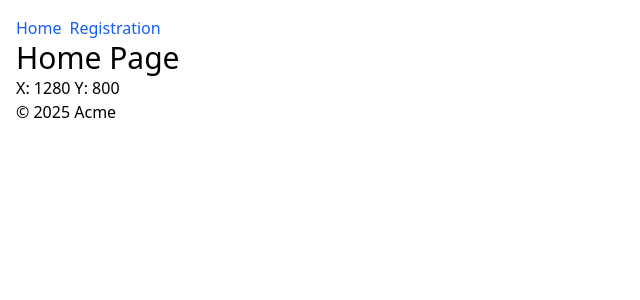
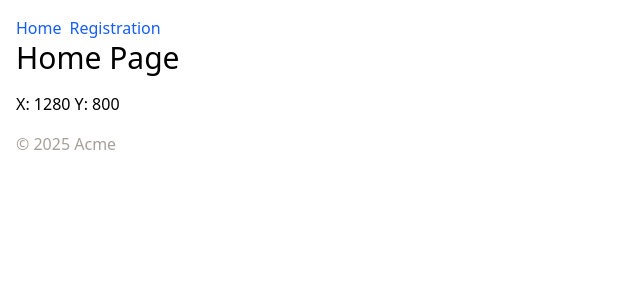
Before and after one commit to patrykomiotek/dyn-group-1, a React (Vite) app: page / in a window 1280 px wide. Shown: the top 300 px of the page, without its empty margins (0-640 px from the left). Built offline with nearby package versions, Linux system fonts and the light colour scheme.

Commit message:
feat: with styling

```diff
--- a/src/components/Layout/Footer.tsx
+++ b/src/components/Layout/Footer.tsx
@@ -1,3 +1,3 @@
 export function Footer() {
-  return <div>&copy; 2025 Acme</div>;
+  return <div className="mt-4 text-stone-400">&copy; 2025 Acme</div>;
 }
--- a/src/pages/HomePage.tsx
+++ b/src/pages/HomePage.tsx
@@ -2,7 +2,7 @@ import { ViewPort } from "../components/ViewPort";
 
 export function HomePage() {
   return (
-    <div>
+    <div className="space-y-4">
       <h1 className="text-3xl">Home Page</h1>
       <ViewPort />
     </div>
```
